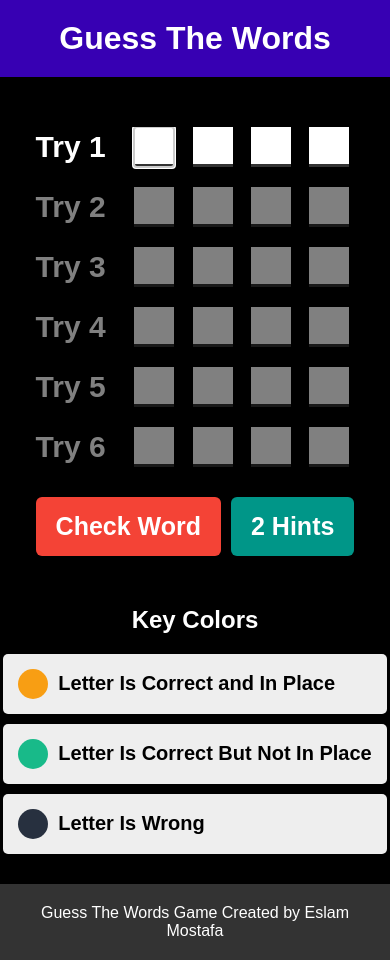
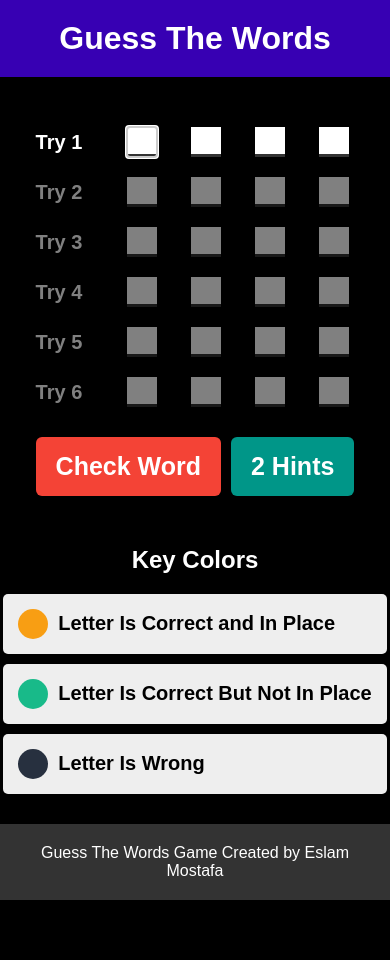
Before and after one commit to EsLaM260/Guess-The-Word-Game, a plain HTML site: page index.html in a window 390 px wide. After the commit the page ends 900 px from the top, so only its background shows below. Drawn offline with Linux system fonts and the light colour scheme.

Commit message:
Second Upload

```diff
--- a/smalltask.css
+++ b/smalltask.css
@@ -46,7 +46,7 @@ h1 {
         width: 40px;
         height: 40px;
         text-align: center;
-        font-size: 50px;
+        font-size: 35px;
         caret-color: var(--primary-color);
         background: white;
         border: none;
@@ -164,10 +164,19 @@ footer {
 @media (max-width:767px) {
   .guess-game{
     flex-direction: column;
-    overflow-x: scroll;
+    /* overflow-x: scroll; */
     align-items: center;
   }
   .guess-game .game-area .inputs > div {
     justify-content: space-between;
 }
+.guess-game .game-area .inputs input {
+  width: 30px;
+  height: 30px;
+  font-size: 25px;
+
 }
+.guess-game .game-area .inputs > div span {
+  font-size: 20px;
+}
+}
```
